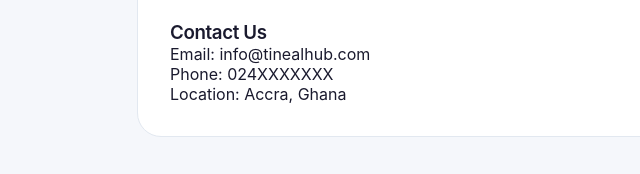
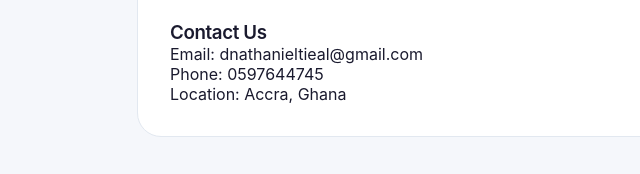
Before and after one commit to TinealNat/TinealHub, a website: page public/about.html in a window 1280 px wide. Shown: the part 778-952 px from the top of the page, 103-743 px from the left. Drawn offline with Linux system fonts and the light colour scheme.

```diff
--- a/public/about.html
+++ b/public/about.html
@@ -89,8 +89,8 @@
             </ul>
 
             <h3 style="margin-top: 1.5rem;">Contact Us</h3>
-            <p>Email: info@tinealhub.com</p>
-            <p>Phone: 024XXXXXXX</p>
+            <p>Email: dnathanieltieal@gmail.com</p>
+            <p>Phone: 0597644745</p>
             <p>Location: Accra, Ghana</p>
         </div>
     </main>
```
